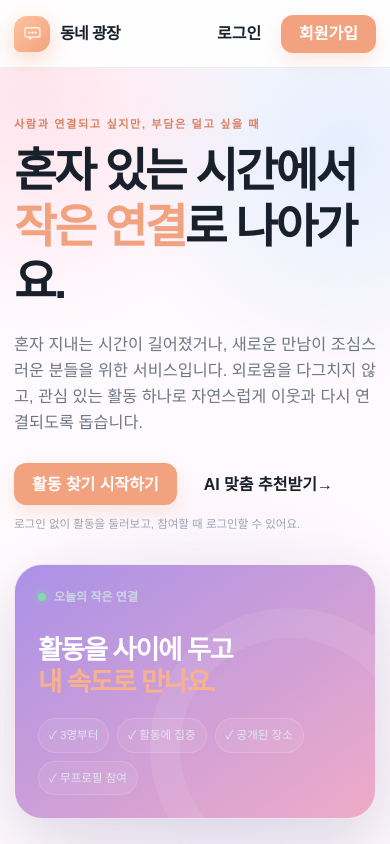
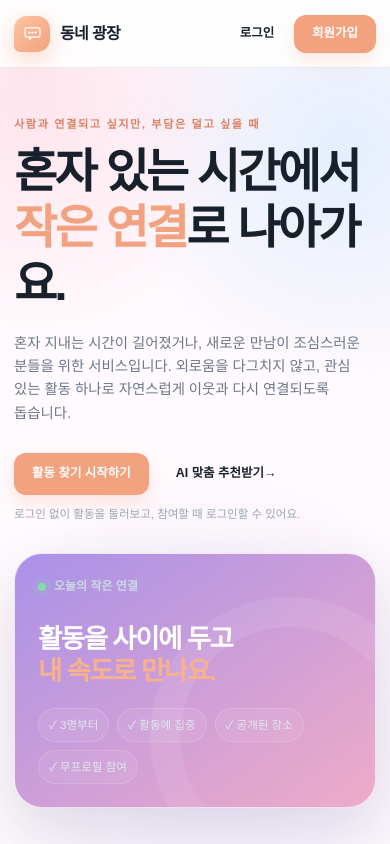
Before and after one commit to Gimchi-coder/malhanundaero-team-project, a plain HTML site: page index.html in a window 390 px wide. Shown: the top 844 px of the page. Drawn offline with nearby package versions, Linux system fonts and the light colour scheme; no server answers.

Commit message:
디자인 수정

```diff
--- a/style.css
+++ b/style.css
@@ -23,12 +23,15 @@
 }
 
 * { box-sizing: border-box; margin: 0; padding: 0; }
+html, body { overflow-x: hidden; }
 html { scroll-behavior: smooth; }
 body { min-width: 320px; color: var(--ink); background: var(--paper); font-family: Arial, Helvetica, "Noto Sans KR", sans-serif; line-height: 1.6; }
 body::before { content: ""; position: fixed; inset: 0; pointer-events: none; background: radial-gradient(circle at 8% 12%, rgba(255, 198, 218, .42), transparent 28%), radial-gradient(circle at 88% 18%, rgba(196, 224, 255, .46), transparent 30%), radial-gradient(circle at 55% 86%, rgba(220, 204, 255, .38), transparent 34%); animation: pastel-drift 16s ease-in-out infinite alternate; z-index: -1; }
 a { color: inherit; text-decoration: none; }
 button, input, select, textarea { font: inherit; }
 button { border: 0; cursor: pointer; }
+button, a, label, p, small, span { overflow-wrap: break-word; }
+button { min-width: 0; }
 button:focus-visible, a:focus-visible, input:focus-visible, select:focus-visible, textarea:focus-visible, summary:focus-visible { outline: 3px solid rgba(77,143,216,.45); outline-offset: 3px; }
 .hidden { display: none !important; }
 
@@ -78,11 +81,11 @@ body[data-view="board"] .hero-section, body[data-view="board"] #connection-start
 body[data-view="guide"] .hero-section, body[data-view="guide"] #connection-start, body[data-view="guide"] #ai-recommendation, body[data-view="guide"] #activities, body[data-view="guide"] #board { display: none; }
 .hero-section { display: grid; grid-template-columns: minmax(0, 1.15fr) minmax(320px, .85fr); align-items: center; gap: 56px; min-height: 370px; padding: 36px 0 60px; }
 .eyebrow { margin-bottom: 10px; color: var(--accent-dark); font-size: .7rem; font-weight: 900; letter-spacing: .14em; }
-h1, h2, h3, h4 { color: var(--ink); letter-spacing: -.055em; line-height: 1.2; }
+h1, h2, h3, h4 { color: var(--ink); letter-spacing: -.055em; line-height: 1.2; overflow-wrap: break-word; text-wrap: balance; }
 h1 { max-width: 680px; font-size: clamp(2.9rem, 7vw, 5.6rem); font-weight: 900; }
 h1 em { color: var(--accent); font-style: normal; }
 h2 { font-size: clamp(1.5rem, 3vw, 2.15rem); }
-.hero-description { max-width: 590px; margin-top: 20px; color: var(--muted); font-size: 1.02rem; }
+.hero-description { max-width: 590px; margin-top: 20px; color: var(--muted); font-size: clamp(.9rem, 1.7vw, 1.02rem); overflow-wrap: break-word; word-break: keep-all; }
 .hero-actions { display: flex; gap: 10px; margin-top: 28px; }
 .hero-login-note { margin-top: 10px; color: var(--muted-light); font-size: .72rem; }
 .hero-card { position: relative; overflow: hidden; padding: 30px; border: 1px solid rgba(255,255,255,.72); border-radius: 28px; color: #fff; background: linear-gradient(145deg, #aa91e8, #efabc8); box-shadow: var(--shadow-lg); animation: gentle-float 5s ease-in-out infinite; }
@@ -238,3 +241,9 @@ select { appearance: auto; }.form-group input:focus, .form-group select:focus, .
 @keyframes gentle-float { 0%, 100% { transform: translateY(0); } 50% { transform: translateY(-7px); } }
 @keyframes soft-pulse { 0%, 100% { box-shadow: 0 7px 15px rgba(242,162,127,.22); } 50% { box-shadow: 0 7px 22px rgba(242,162,127,.42); } }
 @keyframes card-rise { from { opacity: 0; transform: translateY(12px); } to { opacity: 1; transform: translateY(0); } }
+
+@media (max-width: 680px) {
+    h1 { font-size: clamp(2.35rem, 12vw, 4rem); }
+    .btn-primary, .btn-ghost, .btn-outline { font-size: clamp(.72rem, 3.2vw, .9rem); }
+    .section-heading p:not(.eyebrow), .connection-heading p:not(.eyebrow) { font-size: clamp(.78rem, 3.2vw, .9rem); }
+}
```
